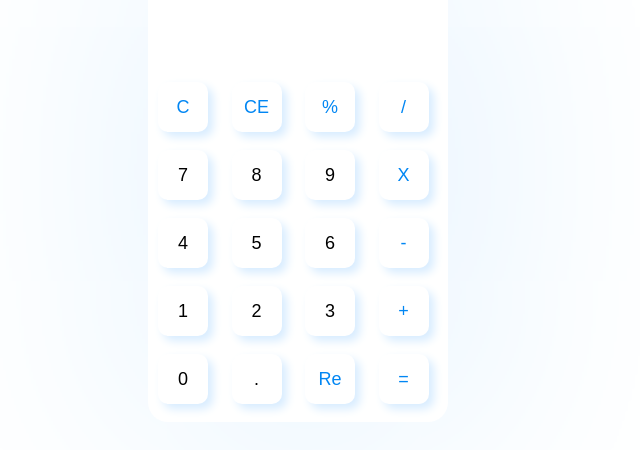
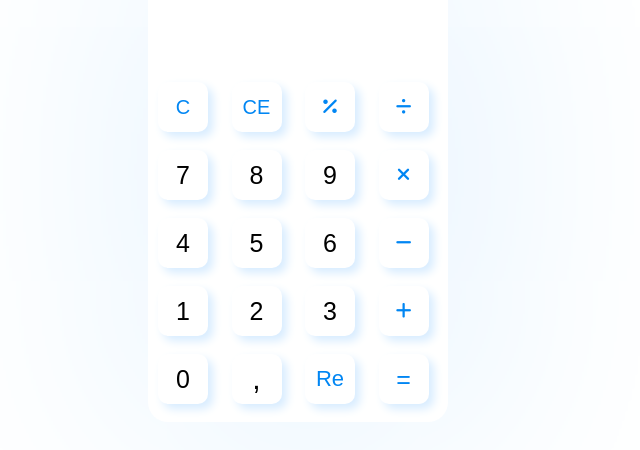
Before and after one commit to VeronGoggans/Calculator, a plain HTML site: page index.html in a window 1280 px wide. Shown: the part 228-678 px from the top of the page, without its empty margins (342-982 px from the left). Drawn offline with Linux system fonts and the light colour scheme.

Commit message:
Update index.html

```diff
--- a/index.html
+++ b/index.html
@@ -4,6 +4,8 @@
     <meta charset="UTF-8">
     <meta name="viewport" content="width=device-width, initial-scale=1.0">
     <link rel="stylesheet" href="styles.css">
+    <link rel="stylesheet" href="themes.css">
+    <link rel="stylesheet" href="https://cdnjs.cloudflare.com/ajax/libs/font-awesome/6.4.0/css/all.min.css" integrity="sha512-iecdLmaskl7CVkqkXNQ/ZH/XLlvWZOJyj7Yy7tcenmpD1ypASozpmT/E0iPtmFIB46ZmdtAc9eNBvH0H/ZpiBw==" crossorigin="anonymous" referrerpolicy="no-referrer" />
     <title>Calculator</title>
 </head>
 <body>
@@ -12,26 +14,26 @@
             <input type="text" id="display-input" readonly>
         </div>
         <div class="buttons-container">
-            <button class="operator" onclick="clearDisplay()">C</button>
-            <button class="operator" onclick="clearDisplay()">CE</button>
-            <button class="operator" onclick="addToDisplay('%')">%</button>
-            <button class="operator" onclick="addToDisplay('/')">/</button>
-            <button class="seven" onclick="addToDisplay('7')">7</button>
-            <button class="eight" onclick="addToDisplay('8')">8</button>
-            <button class="nine" onclick="addToDisplay('9')">9</button>
-            <button class="operator" onclick="addToDisplay('*')">X</button>
-            <button class="four" onclick="addToDisplay('4')">4</button>
-            <button class="five" onclick="addToDisplay('5')">5</button>
-            <button class="six" onclick="addToDisplay('6')">6</button>
-            <button class="operator" onclick="addToDisplay('-')">-</button>
-            <button class="one" onclick="addToDisplay('1')">1</button>
-            <button class="two" onclick="addToDisplay('2')">2</button>
-            <button class="three" onclick="addToDisplay('3')">3</button>
-            <button class="operator" onclick="addToDisplay('+')">+</button>
-            <button class="zero" onclick="addToDisplay('0')">0</button>
-            <button class="comma" onclick="addToDisplay('.')">.</button>
-            <button class="operator" onclick="removeFromDisplay()">Re</button>
-            <button class="operator" onclick="calculate()">=</button>
+            <button class="operator" onclick="clearDisplay()" style="font-size: 20px;">C</button>
+            <button class="operator" onclick="clearDisplay()" style="font-size: 20px;">CE</button>
+            <button class="operator" onclick="addToDisplay('%')"><i class="fa-solid fa-percent"></i></button>
+            <button class="operator" onclick="addToDisplay('/')"><i class="fa-solid fa-divide"></i></button>
+            <button class="seven" onclick="addToDisplay('7')" style="font-size: 25px;">7</button>
+            <button class="eight" onclick="addToDisplay('8')" style="font-size: 25px;">8</button>
+            <button class="nine" onclick="addToDisplay('9')" style="font-size: 25px;">9</button>
+            <button class="operator" onclick="addToDisplay('*')"><i class="fa-solid fa-xmark"></i></button>
+            <button class="four" onclick="addToDisplay('4')" style="font-size: 25px;">4</button>
+            <button class="five" onclick="addToDisplay('5')" style="font-size: 25px;">5</button>
+            <button class="six" onclick="addToDisplay('6')" style="font-size: 25px;">6</button>
+            <button class="operator" onclick="addToDisplay('-')"><i class="fa-solid fa-minus"></i></button>
+            <button class="one" onclick="addToDisplay('1')" style="font-size: 25px;">1</button>
+            <button class="two" onclick="addToDisplay('2')" style="font-size: 25px;">2</button>
+            <button class="three" onclick="addToDisplay('3')" style="font-size: 25px;">3</button>
+            <button class="operator" id="plus" onclick="addToDisplay('+')"><i class="fa-solid fa-plus"></i></button>
+            <button class="zero" onclick="addToDisplay('0')" style="font-size: 25px;">0</button>
+            <button class="comma" onclick="addToDisplay(',')" style="font-size: 30px;">,</button>
+            <button class="operator" onclick="removeFromDisplay()" style="font-size: 22px;">Re</button>
+            <button class="operator" onclick="calculate()" style="font-size: 25px;">=</button>
         </div>
     </div>
 
```
